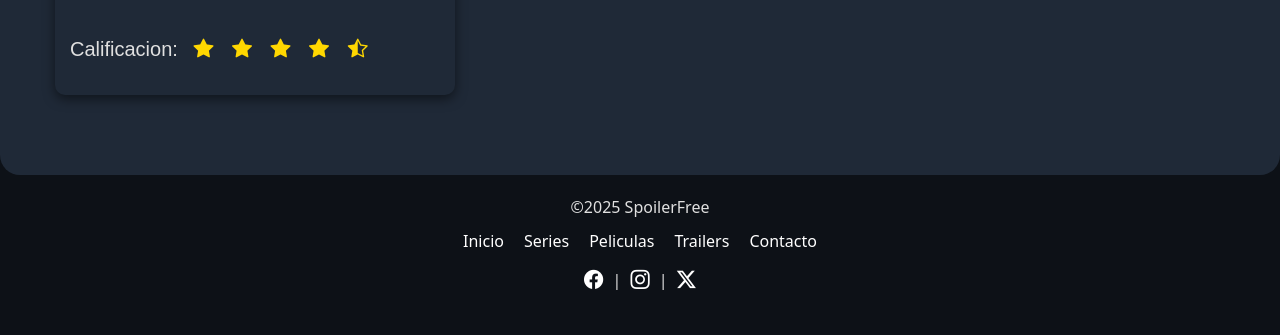
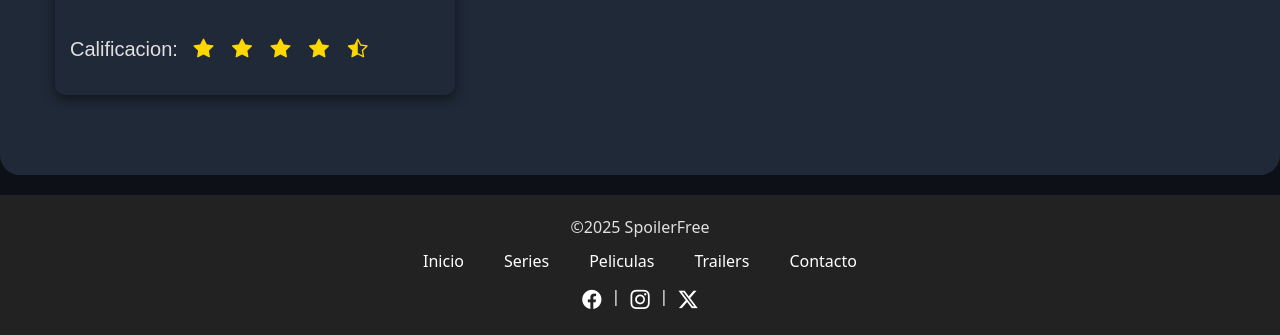
Before and after one commit to LeoSoriano/SpoilerFree, a website: page index.html in a window 1280 px wide. Shown: the part 2939-3274 px from the top of the page. Before the commit the page ends 3234 px from the top, so only its background shows below. Drawn offline with nearby package versions, Linux system fonts and the light colour scheme; a web font is replaced by a local one.

Commit message:
Arreglo de mi pie pt4

```diff
--- a/SCSS/components/_footer.scss
+++ b/SCSS/components/_footer.scss
@@ -25,29 +25,46 @@
 }
 
 
+footer {
+background-color: $gris-carbon;
+color: $texto-blanco;
+padding: 20px 0;
+font-family: c(pie);
+
 .contenedor-pie {
     display: flex;
-  flex-direction: column; // apila elementos verticalmente
+    flex-direction: column; // apila verticalmente
     align-items: center;    // centra horizontalmente
     text-align: center;
-  gap: 10px;              // espacio entre elementos
+    gap: 10px;
 }
 
 .contenedor-pie p {
-  margin: 0;              // elimina márgenes que desalinean
+    margin: 0;
 }
 
 ul.footer-menu {
     @extend %footer-menu;
+    display: flex;           // cambia a flex para alinear elementos horizontalmente
+    justify-content: center; // centra los <li> dentro del ul
     padding: 0;
     margin: 0;
-li a {
+
+    li {
+      margin: 0 10px;        // espacio entre enlaces
+    a {
         @extend %footer-link;
     }
     }
+}
 
-.redes a {
+.redes {
+    display: flex;           // centra los íconos horizontalmente
+    justify-content: center;
+    gap: 10px;
+    a {
     @extend %footer-link;
-margin: 0 5px;
     font-size: 1.2rem;
     }
+}
+}
```
Also changed, not shown: css/estilos.css, 1 other file. Lines whose indentation alone changed are shown as unchanged.
